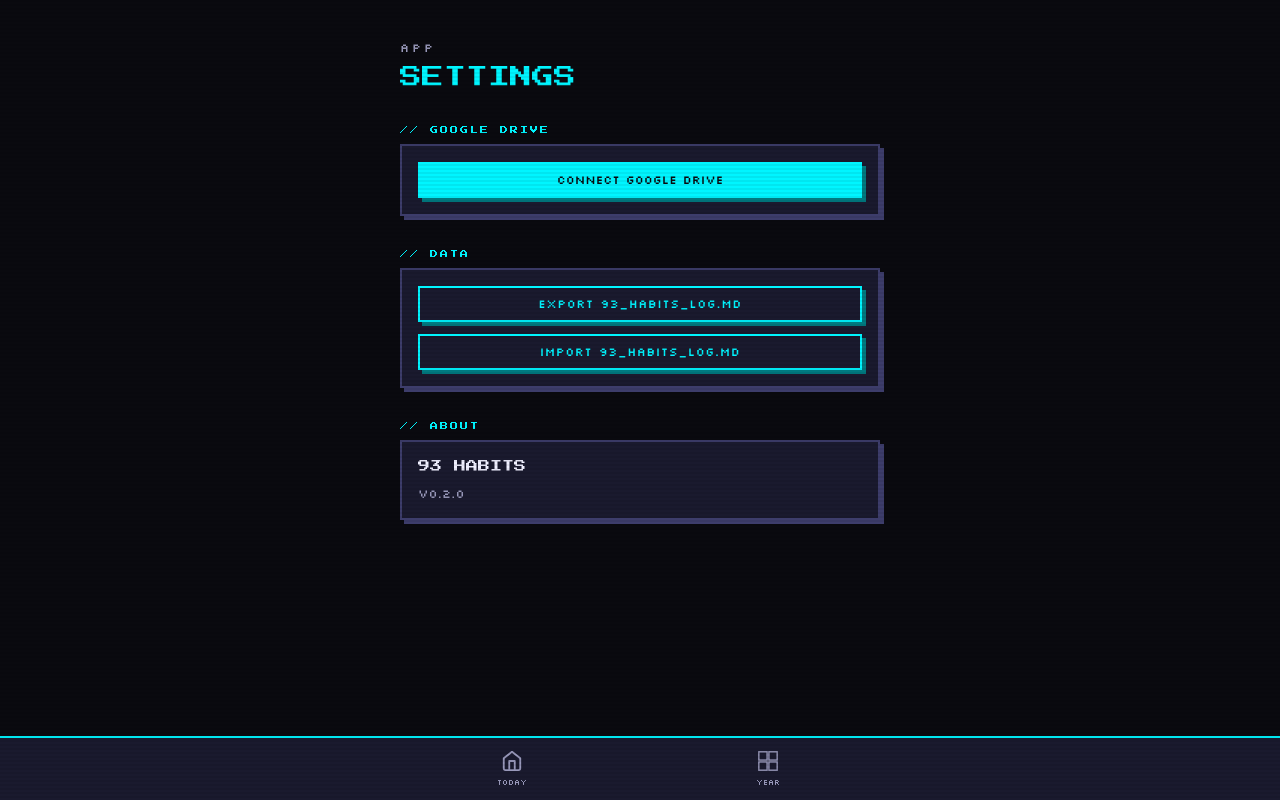
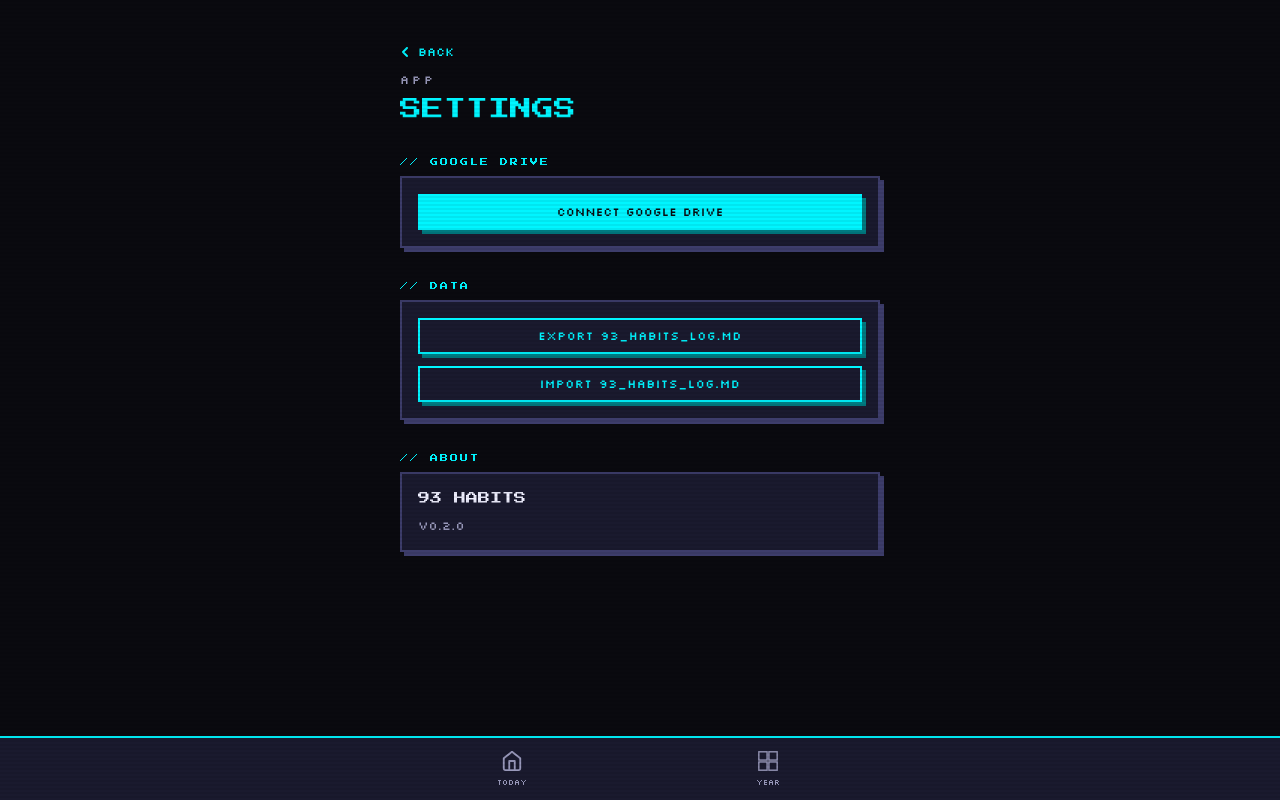
Before and after one commit to 54nn0n/habit-tracker, a Next.js app: page /settings in a window 1280 px wide. Built offline with nearby package versions, Linux system fonts and the light colour scheme; no server answers.

Commit message:
feat: back button

```diff
--- a/app/design/page.tsx
+++ b/app/design/page.tsx
@@ -11,6 +11,7 @@
 import type { HabitDayEntry } from "@/lib/date-utils";
 import HabitCard from "@/components/habit-card";
 import DayDetail from "@/components/day-detail";
+import BackButton from "@/components/back-button";
 import Button from "@/components/button";
 import Last30Days from "@/components/last-30-days";
 import BottomNav from "@/components/bottom-nav";
@@ -301,6 +302,7 @@
           {"// Buttons"}
         </p>
         <div className="bg-surface border-2 border-border shadow-px p-4 flex flex-col gap-3">
+          <BackButton href="/" />
           <Button variant="primary" className="w-full text-center">
             CONNECT GOOGLE DRIVE
           </Button>
--- a/app/settings/content.tsx
+++ b/app/settings/content.tsx
@@ -13,6 +13,7 @@
 import type { SyncStatus } from "@/lib/sync";
 import { encodeLogs, decodeLogs } from "@/lib/md-codec";
 import { getAllLogs, setAllLogs } from "@/lib/storage";
+import BackButton from "@/components/back-button";
 import Button from "@/components/button";
 
 const VERSION = "0.2.0";
@@ -92,6 +93,7 @@
   return (
     <div className="px-4 pt-10 pb-20 max-w-lg mx-auto w-full">
       <header className="mb-8">
+        <BackButton href="/" />
         <p className="font-body text-xs text-muted uppercase tracking-[3px]">
           App
         </p>
--- /dev/null
+++ b/components/back-button.tsx
@@ -0,0 +1,32 @@
+"use client";
+
+import Link from "next/link";
+
+interface BackButtonProps {
+  href: string;
+}
+
+export default function BackButton({ href }: BackButtonProps) {
+  return (
+    <Link
+      href={href}
+      className="inline-flex items-center gap-1.5 font-body text-xs text-accent mb-3"
+      aria-label="Back"
+    >
+      <svg
+        width="12"
+        height="12"
+        viewBox="0 0 12 12"
+        fill="none"
+        stroke="currentColor"
+        strokeWidth="2"
+        strokeLinecap="round"
+        strokeLinejoin="round"
+        aria-hidden="true"
+      >
+        <polyline points="7 2 3 6 7 10" />
+      </svg>
+      BACK
+    </Link>
+  );
+}
```
